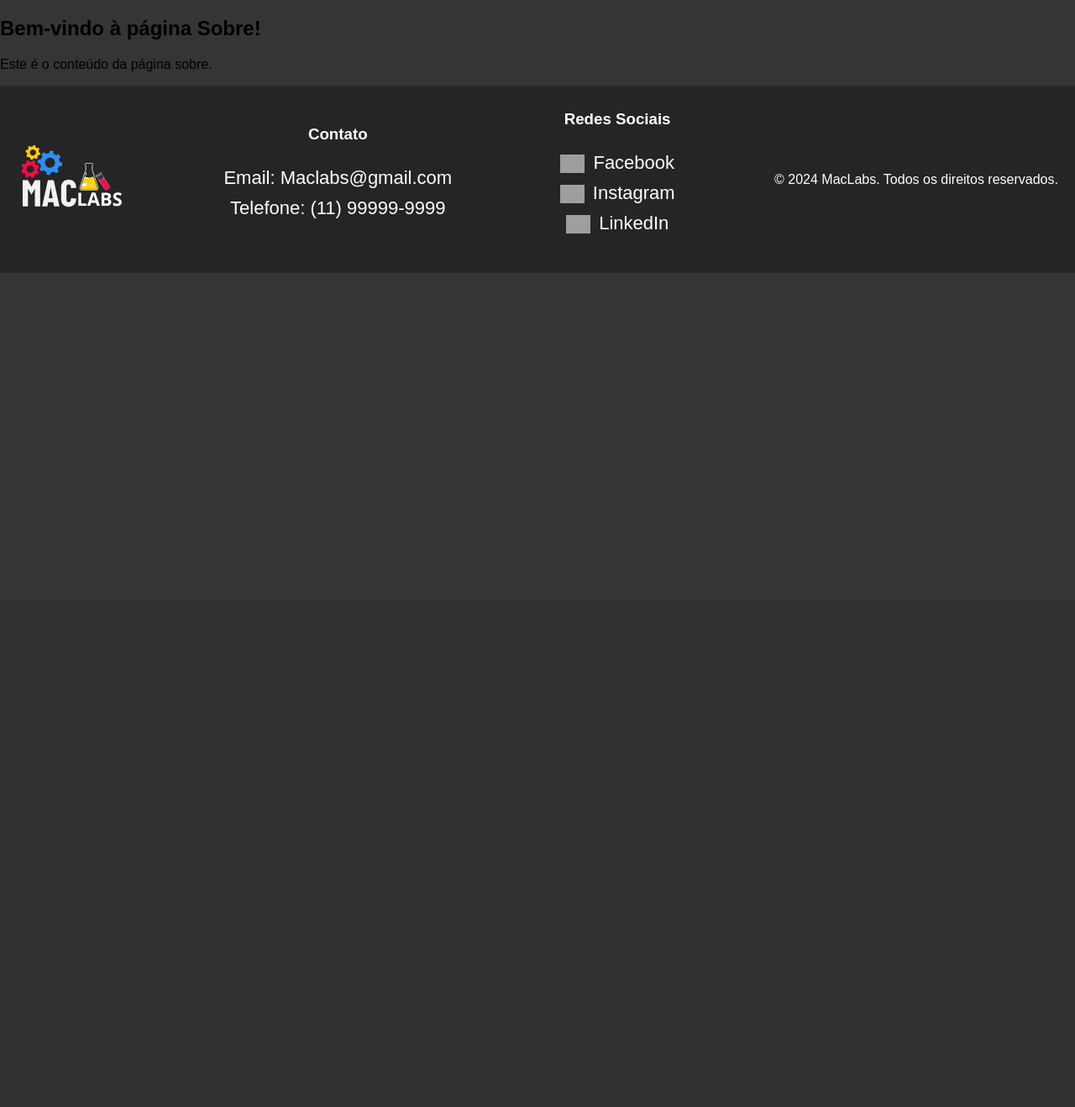
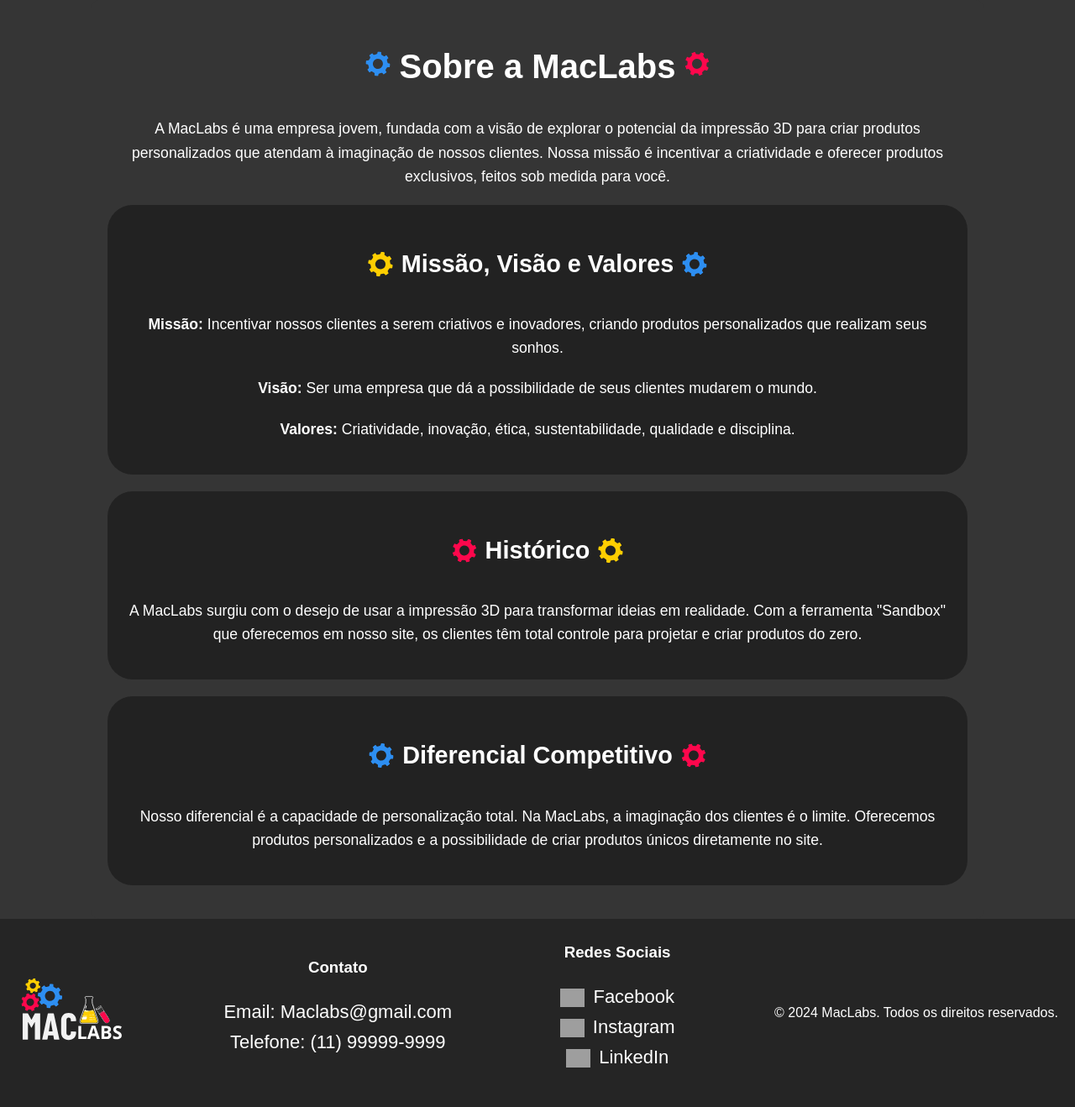
Before and after one commit to LeoDellAmatrice/MacLabs, a Flask app: page /sobre in a window 1280 px wide. Shown: the part 84-1402 px from the top of the page at 84% size. Before the commit the page ends 409 px from the top, so only its background shows below. Run offline with Flask 3, Linux system fonts and the light colour scheme; grey boxes are pictures that could not be loaded.

Commit message:
pagina sobre

```diff
--- a/static/css/sobre.css
+++ b/static/css/sobre.css
@@ -0,0 +1,74 @@
+.sobre-container {
+    background-color: #353535;
+    color: #fff;
+    padding: 20px;
+    border-radius: 10px;
+    width: 80%;
+    margin: 0 auto;
+}
+
+.sobre-container h1 {
+    text-align: center;
+    font-size: 2.5rem;
+    margin-bottom: 20px;
+}
+
+.sobre-container p {
+    text-align: center;
+    line-height: 1.6;
+    font-size: 1.1rem;
+    margin-bottom: 20px;
+}
+
+.section {
+    background-color: #222;
+    padding: 20px;
+    margin: 20px 0;
+    border-radius: 30px;
+}
+
+.section h2 {
+    font-size: 1.8rem;
+}
+
+.gears-container {
+    display: flex;
+    justify-content: center;
+    margin: 10px 0;
+}
+
+.gear {
+    width: 30px;
+    margin: 10px;
+    transition: transform 0.5s ease;
+}
+
+.gear:hover {
+    transform: rotate(360deg);
+}
+
+.gear.blue {
+    color: #00bcd4;
+}
+
+.gear.red {
+    color: #f44336;
+}
+
+.gear.yellow {
+    color: #ffeb3b;
+}
+
+/* Animação de rotação */
+.rotate {
+    animation: spin 1.5s ease-in-out forwards;
+}
+
+@keyframes spin {
+    0% {
+        transform: rotate(0deg);
+    }
+    100% {
+        transform: rotate(360deg);
+    }
+}
--- a/templates/sobre.html
+++ b/templates/sobre.html
@@ -1,10 +1,55 @@
 {% extends 'base.html' %}
 
 {% block title %}
-MacLabs Sobre
+Sobre a MacLabs
+{% endblock %}
+
+{% block css %}
+<link rel="stylesheet" href="{{ url_for('static', filename='css/sobre.css') }}">
 {% endblock %}
 
 {% block content %}
-<h2>Bem-vindo à página Sobre!</h2>
-<p>Este é o conteúdo da página sobre.</p>
+<div class="sobre-container">
+    <div id="titulo">
+        <div class="gears-container">
+            <img class="gear blue" src="{{ url_for('static', filename='img/eng_azul.svg') }}" alt="Engrenagem Azul">
+            <h1>Sobre a MacLabs</h1>
+            <img class="gear red" src="{{ url_for('static', filename='img/eng_vermelha.svg') }}" alt="Engrenagem Vermelha">
+        </div>
+    </div>
+    <p>A MacLabs é uma empresa jovem, fundada com a visão de explorar o potencial da impressão 3D para criar produtos personalizados que atendam à imaginação de nossos clientes. Nossa missão é incentivar a criatividade e oferecer produtos exclusivos, feitos sob medida para você.</p>
+
+    <div class="section">
+        <div class="gears-container">
+            <img class="gear yellow" src="{{ url_for('static', filename='img/eng_amarela.svg') }}" alt="Engrenagem Amarela">
+            <h2>Missão, Visão e Valores</h2>
+            <img class="gear blue" src="{{ url_for('static', filename='img/eng_azul.svg') }}" alt="Engrenagem Azul">
+        </div>
+        <p><strong>Missão:</strong> Incentivar nossos clientes a serem criativos e inovadores, criando produtos personalizados que realizam seus sonhos.</p>
+        <p><strong>Visão:</strong> Ser uma empresa que dá a possibilidade de seus clientes mudarem o mundo.</p>
+        <p><strong>Valores:</strong> Criatividade, inovação, ética, sustentabilidade, qualidade e disciplina.</p>
+    </div>
+
+    <div class="section">
+        <div class="gears-container">
+            <img class="gear red" src="{{ url_for('static', filename='img/eng_vermelha.svg') }}" alt="Engrenagem Vermelha">
+            <h2>Histórico</h2>
+            <img class="gear yellow" src="{{ url_for('static', filename='img/eng_amarela.svg') }}" alt="Engrenagem Amarela">
+        </div>
+        <p>A MacLabs surgiu com o desejo de usar a impressão 3D para transformar ideias em realidade. Com a ferramenta "Sandbox" que oferecemos em nosso site, os clientes têm total controle para projetar e criar produtos do zero.</p>
+    </div>
+
+    <div class="section">
+        <div class="gears-container">
+            <img class="gear blue" src="{{ url_for('static', filename='img/eng_azul.svg') }}" alt="Engrenagem Azul">
+            <h2>Diferencial Competitivo</h2>
+            <img class="gear red" src="{{ url_for('static', filename='img/eng_vermelha.svg') }}" alt="Engrenagem Vermelha">
+        </div>
+        <p>Nosso diferencial é a capacidade de personalização total. Na MacLabs, a imaginação dos clientes é o limite. Oferecemos produtos personalizados e a possibilidade de criar produtos únicos diretamente no site.</p>
+    </div>
+</div>
 {% endblock %}
+
+{% block js %}
+<script src="{{ url_for('static', filename='js/script.js') }}"></script>
+{% endblock %}
```
